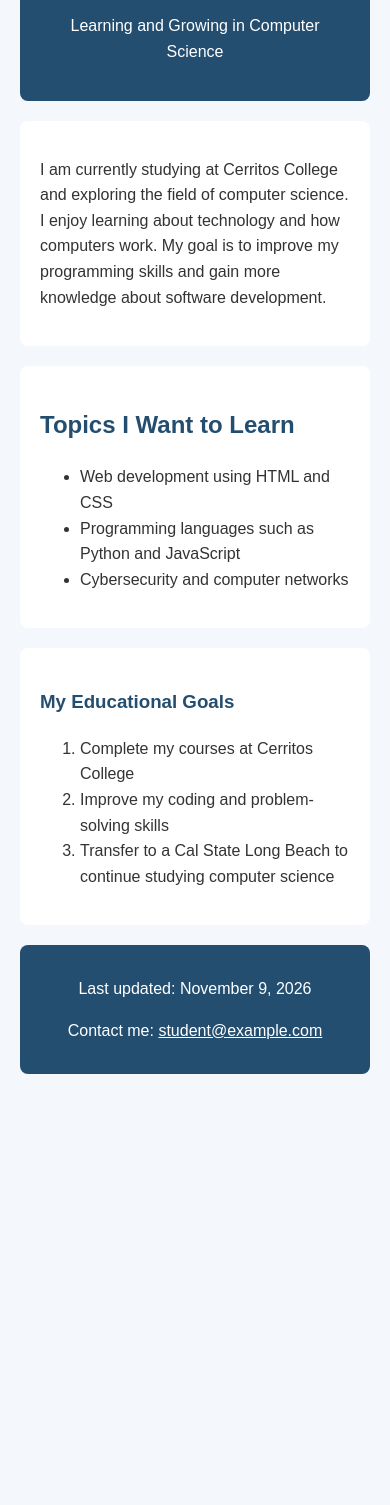
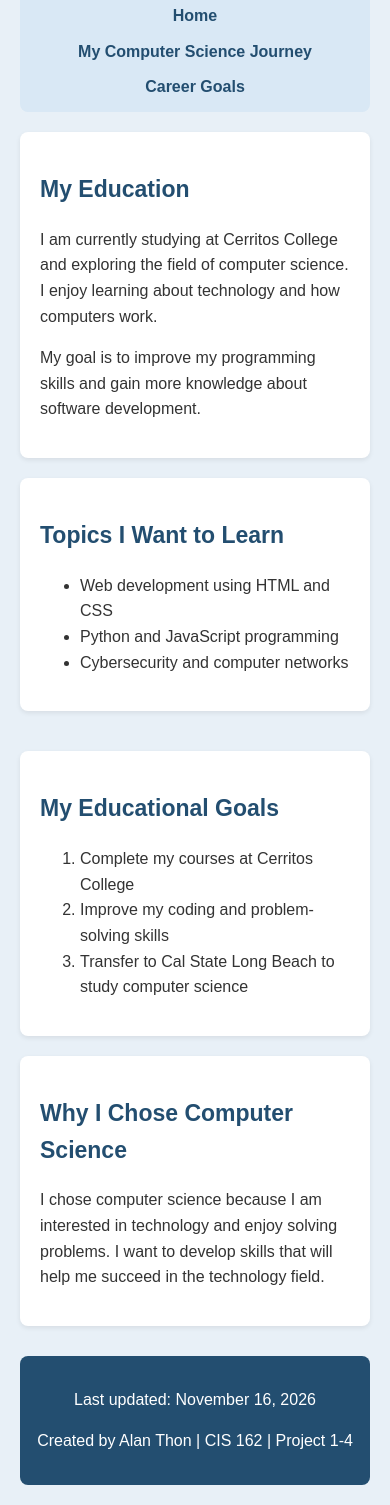
Before and after one commit to athon562/CIS162Project1, a plain HTML site: page page2.html in a window 390 px wide. Shown: the part 290-1795 px from the top of the page. Before the commit the page ends 1384 px from the top, so only its background shows below. Drawn offline with Linux system fonts and the light colour scheme.

Commit message:
Add files via upload
Project 1-4 Website Update

```diff
--- a/page2.html
+++ b/page2.html
@@ -1,9 +1,10 @@
+
 <!--
     Author: Alan Thon
     Course: CIS 162
-    Project: 1-3
+    Project: 1-4
     File: page2.html
-    Date: November 9, 2026
+    Date: November 16, 2026
 -->
 <!DOCTYPE html>
 <html lang="en">
@@ -17,50 +18,71 @@
 </head>
 <body>
 
+    <header>
+        <h1>My Computer Science Journey</h1>
+        <p>Learning and Growing in Computer Science</p>
+    </header>
+
     <nav>
         <ul>
             <li><a href="index.html">Home</a></li>
             <li><a href="page2.html">My Computer Science Journey</a></li>
+            <li><a href="page3.html">Career Goals</a></li>
         </ul>
     </nav>
 
-   <header>
-    <h1>My Computer Science Journey</h1>
-    <p>Learning and Growing in Computer Science</p>
-</header>
+    <main>
+        <div class="leftColumn">
             <section>
+                <h2>My Education</h2>
                 <p>
-        I am currently studying at Cerritos College and
-        exploring the field of computer science.
-        I enjoy learning about technology and how computers work.
-        My goal is to improve my programming skills and
-        gain more knowledge about software development.
+                    I am currently studying at Cerritos College
+                    and exploring the field of computer science.
+                    I enjoy learning about technology and how
+                    computers work.
+                </p>
+                <p>
+                    My goal is to improve my programming skills
+                    and gain more knowledge about software
+                    development.
                 </p>
             </section>
+
             <section>
                 <h2>Topics I Want to Learn</h2>
-
                 <ul>
                     <li>Web development using HTML and CSS</li>
-        <li>Programming languages such as Python and JavaScript</li>
+                    <li>Python and JavaScript programming</li>
                     <li>Cybersecurity and computer networks</li>
                 </ul>
             </section>
+        </div>
+
+        <div class="rightColumn">
             <section>
-    <h3>My Educational Goals</h3>
-
+                <h2>My Educational Goals</h2>
                 <ol>
                     <li>Complete my courses at Cerritos College</li>
                     <li>Improve my coding and problem-solving skills</li>
-        <li>Transfer to a Cal State Long Beach to continue studying computer science</li>
+                    <li>Transfer to Cal State Long Beach to study computer science</li>
                 </ol>
             </section>
+
+            <section>
+                <h2>Why I Chose Computer Science</h2>
+                <p>
+                    I chose computer science because I am
+                    interested in technology and enjoy solving
+                    problems. I want to develop skills that
+                    will help me succeed in the technology field.
+                </p>
+            </section>
+        </div>
+    </main>
+
     <footer>
-        <p>Last updated: November 9, 2026</p>
-        <p>
-            Contact me:
-            <a href="mailto:cerritosstudent@example.com">student@example.com</a>
-        </p>
+        <p>Last updated: November 16, 2026</p>
+        <p>Created by Alan Thon | CIS 162 | Project 1-4</p>
     </footer>
 
 </body>
--- a/style.css
+++ b/style.css
@@ -1,19 +1,24 @@
+
 /*
     Author: Alan Thon
     Course: CIS 162
-    Project: 1-3
+    Project: 1-4
     File: style.css
-    Date: November 9, 2026
+    Date: November 16, 2026
 */
 
+/* General Website Styling */
+* {
+    box-sizing: border-box;
+}
 
 body {
     font-family: Arial, sans-serif;
-    background-color: #f4f7fb;
+    background-color: #e8f0f7;
     color: #333333;
     font-size: 16px;
     line-height: 1.6;
-    max-width: 900px;
+    max-width: 1100px;
     margin: 0 auto;
     padding: 20px;
 }
@@ -23,33 +28,42 @@ header {
     background-color: #234e70;
     color: white;
     text-align: center;
-    padding: 20px;
+    padding: 25px;
     border-radius: 8px;
+}
+
+header h1 {
+    color: white;
+    font-size: 32px;
+    margin-bottom: 5px;
+}
+
+header p {
+    margin-top: 0;
 }
 
 /* Navigation Styling */
 nav {
     background-color: #d9e8f5;
-    padding: 10px;
-    text-align: center;
+    padding: 12px;
+    margin-top: 15px;
     border-radius: 8px;
-    margin-top: 15px;
 }
 
 nav ul {
     list-style-type: none;
+    display: flex;
+    justify-content: center;
+    flex-wrap: wrap;
+    gap: 25px;
+    margin: 0;
     padding: 0;
-}
-
-nav ul li {
-    display: inline-block;
-    margin: 0 15px;
 }
 
 nav a {
     color: #234e70;
+    font-weight: bold;
     text-decoration: none;
-    font-weight: bold;
 }
 
 nav a:hover {
@@ -57,17 +71,38 @@ nav a:hover {
     text-decoration: underline;
 }
 
+/* Two-Column Layout */
+main {
+    display: flex;
+    gap: 20px;
+    margin-top: 20px;
+    align-items: flex-start;
+}
+
+.leftColumn {
+    width: 60%;
+}
+
+.rightColumn {
+    width: 40%;
+}
+
 /* Section Styling */
 section {
     background-color: white;
     padding: 20px;
-    margin-top: 20px;
+    margin-bottom: 20px;
     border-radius: 8px;
+    box-shadow: 0 2px 5px rgba(0, 0, 0, 0.08);
 }
 
 /* Heading Styling */
 h1, h2, h3 {
     color: #234e70;
+}
+
+h2 {
+    font-size: 23px;
 }
 
 /* Footer Styling */
@@ -76,10 +111,37 @@ footer {
     color: white;
     text-align: center;
     padding: 15px;
-    margin-top: 20px;
+    margin-top: 10px;
     border-radius: 8px;
 }
 
 footer a {
     color: white;
 }
+
+/* Responsive Layout */
+@media (max-width: 700px) {
+    main {
+        flex-direction: column;
+    }
+
+    .leftColumn,
+    .rightColumn {
+        width: 100%;
+    }
+
+    nav ul {
+        flex-direction: column;
+        align-items: center;
+        gap: 10px;
+    }
+}
+
+/* Career Goals Image */
+.careerImage {
+    width: 100%;
+    height: auto;
+    border-radius: 8px;
+    display: block;
+    margin-bottom: 15px;
+}
```
Also changed, not shown: index.html (+39 -22 lines), page3.html (added, +79 -0 lines), computer.jpg (added). Lines whose indentation alone changed are shown as unchanged.
